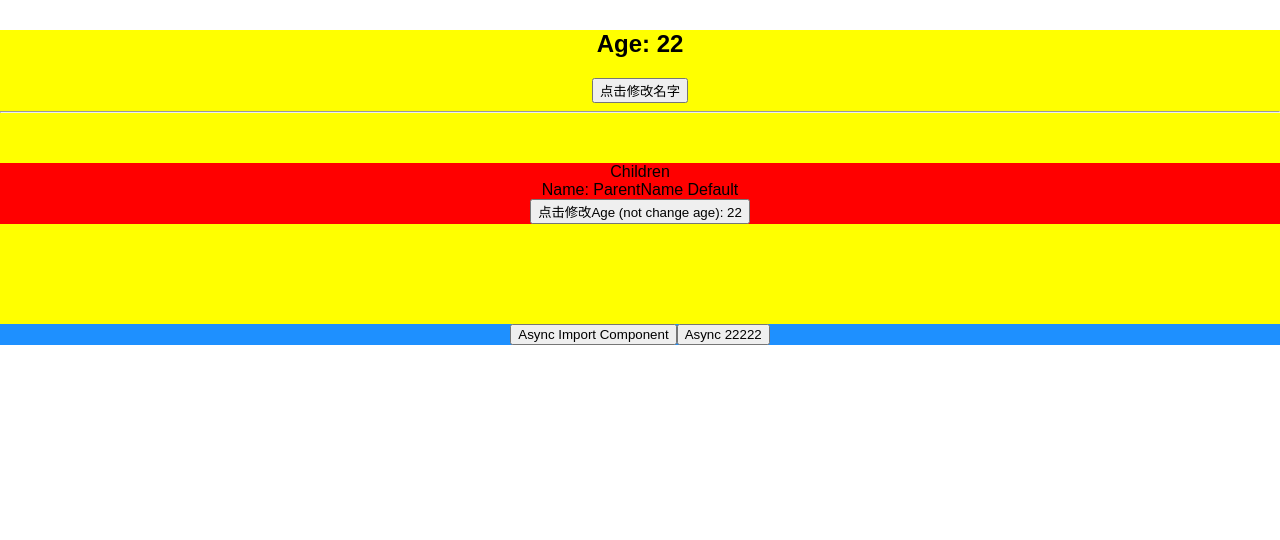
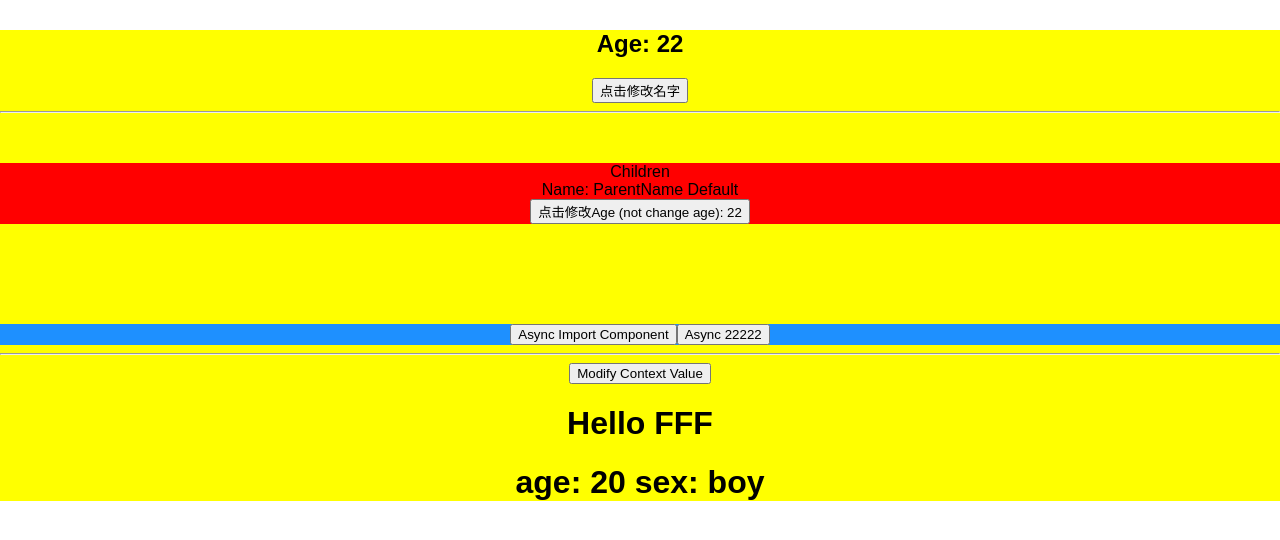
Before and after one commit to VonConfidence/react-lifecircle-study, a React app: page / in a window 1280 px wide. Shown: the top 540 px of the page. Built offline with nearby package versions, Linux system fonts and the light colour scheme.

Commit message:
添加新版生命周期分析

```diff
--- a/src/App.js
+++ b/src/App.js
@@ -1,10 +1,15 @@
 import React, { Component } from 'react';
 import './App.css';
 import ChildComponent from './components/ChildComponent'
+import ContextConponent from './components/ContextConponent'
 
 import PageA from './pages/PageA'
 
 class App extends Component {
+  static getDerivedStateFromProps(nextProps, prevState) {
+    console.log('APP getDerivedStateFromProps', nextProps, prevState, this)
+    return null;
+  }
   constructor(props) {
     super(props);
     console.log('App constructor - Parent');
@@ -14,9 +19,14 @@ class App extends Component {
     }
   }
   componentWillMount() {
+    // let self = this;
+    // setTimeout(() => {
+    //   self.setState({age:20})
+    // }, 5000);
     console.log('APP componentsWillMount- Parent')
   }
   componentDidMount() {
+    // this.setState({name: 'fff'})
     console.log('APP componentDidMount - Parent')
   }
   componentWillUpdate() {
@@ -29,10 +39,10 @@ class App extends Component {
     console.log('APP componentWillReceiveProps - Parent')
   }
   shouldComponentUpdate(nextProps,nextState) {
-    if (nextState.age === this.state.age) {
-      console.log('APP shouldComponentUpdate return false - Parent')
-      return false;
-    }
+    // if (nextState.age === this.state.age) {
+    //   console.log('APP shouldComponentUpdate return false - Parent')
+    //   return false;
+    // }
     console.log('APP shouldComponentUpdate - Parent')
     return true;
   }
@@ -56,6 +66,8 @@ class App extends Component {
         <div style={{marginTop: '100px', backgroundColor: 'dodgerblue'}}>
           <PageA />
         </div>
+        <hr/>
+        <ContextConponent />
       </div>
     );
   }
--- /dev/null
+++ b/src/components/ContextConponent.js
@@ -0,0 +1,59 @@
+import React from "react";
+import { render } from "react-dom";
+const NameContext = React.createContext("default_name");
+const AgeContext = React.createContext({
+  age: 20,
+  gender: 'boy'
+});
+
+class Hello extends React.PureComponent {
+  render() {
+    return (
+      <NameContext.Consumer>
+        {name => <h1>Hello {name}</h1>}
+      </NameContext.Consumer>
+    );
+  }
+}
+
+class App extends React.Component {
+  constructor() {
+    super();
+
+    this.state = {
+      name: "FFF"
+    };
+
+    this.modify = this.modify.bind(this);
+  }
+
+  modify() {
+    this.setState({
+      name: this.state.name + "!"
+    });
+  }
+
+  render() {
+    return (
+      <div>
+        <button onClick={this.modify}>Modify Context Value</button>
+        <NameContext.Provider value={this.state.name}>
+          {this.props.children}
+        </NameContext.Provider>
+        <AgeContext.Consumer>
+          {ctx => <h1>age: {ctx.age} sex: {ctx.gender}</h1>}
+        </AgeContext.Consumer>
+      </div>
+    );
+  }
+}
+
+export default class ContextApp extends React.PureComponent {
+  render() {
+    return (
+      <App>
+        <Hello />
+      </App>
+    );
+  }
+}
```
Also changed, not shown: 4 other files (tests, documents, lock files or other folders).
